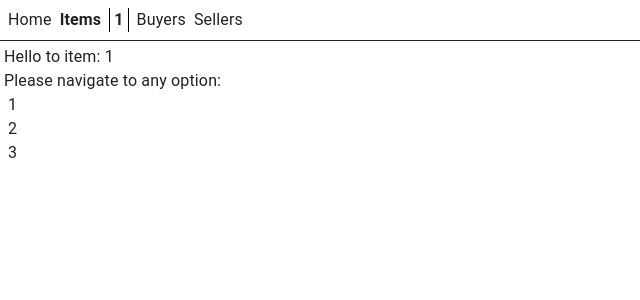
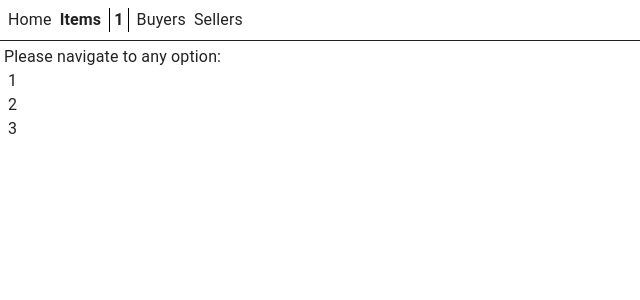
Before and after one commit to akulOn/china_org, a React (Vite) app: page /items/1 in a window 1280 px wide. Shown: the top 300 px of the page, without its empty margins (0-640 px from the left). Built offline with nearby package versions, Linux system fonts and the light colour scheme.

Commit message:
removed hello

```diff
--- a/src/routes/items/$itemId/index.tsx
+++ b/src/routes/items/$itemId/index.tsx
@@ -11,7 +11,6 @@ function RouteComponent() {
 
   return (
     <>
-      <div>Hello to item: {itemId}</div>
       <div>Please navigate to any option:</div>
       <div>
         <ul>
```
